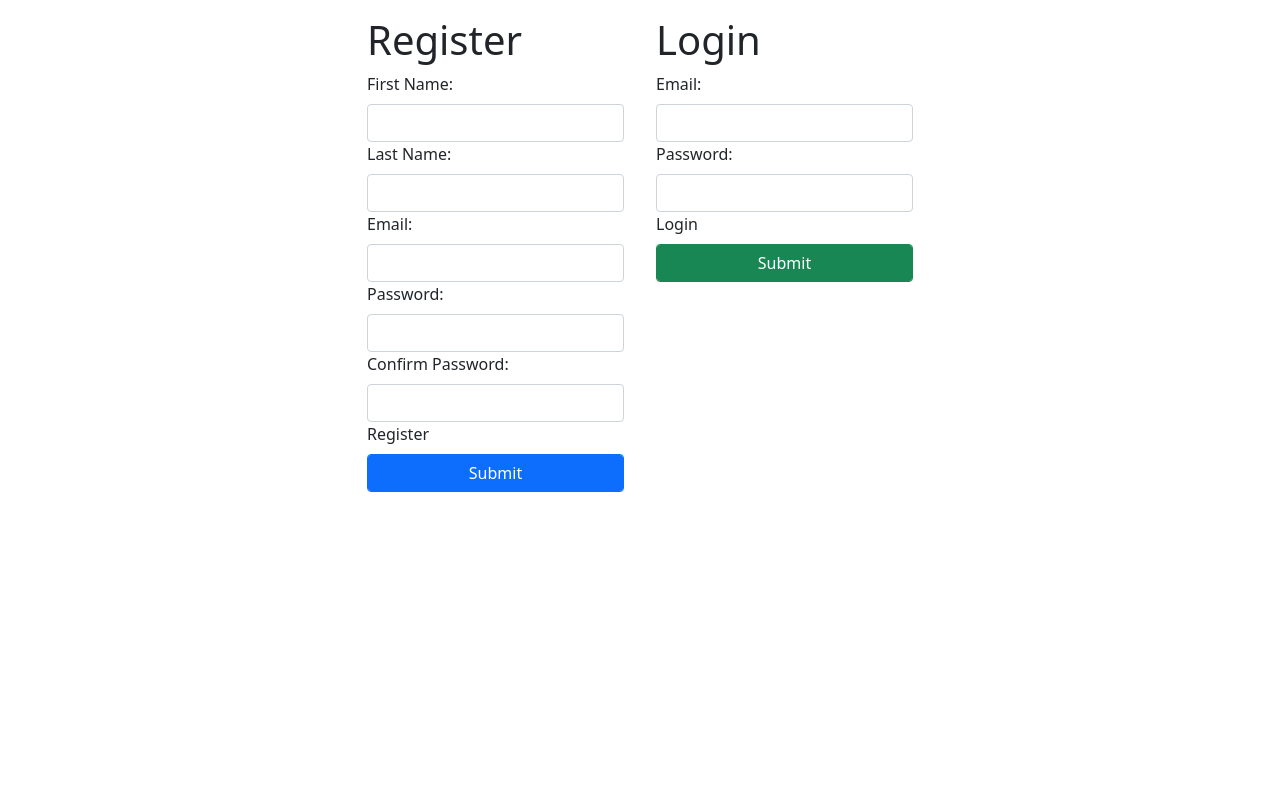
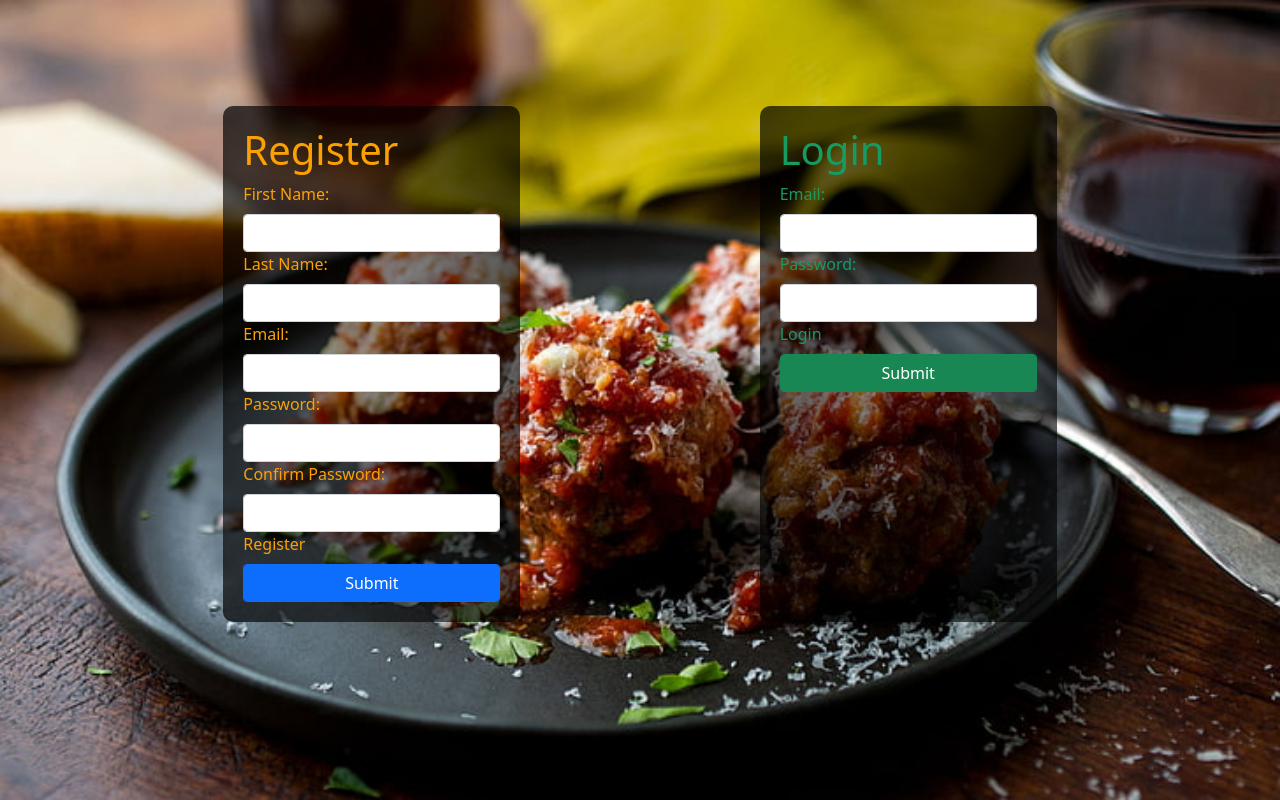
Before and after one commit to DouglasH9/possible_meatball_meter, a Flask app: page / in a window 1280 px wide. Run offline with Flask 2, Linux system fonts and the light colour scheme.

Commit message:
added login reg style

```diff
--- /dev/null
+++ b/flask_app/static/css/login_reg.css
@@ -0,0 +1,22 @@
+body {
+    background-image: url("/static/imgs/meatpaper.jpeg");
+    background-size: cover;
+}
+
+#card_container {
+    margin-top: 7%;
+}
+
+#register_card {
+    color: rgb(252, 161, 3);
+    border-radius: 10px;
+    padding: 20px;
+    background-image: radial-gradient(rgb(0, 0, 0, 0.4), rgb(0,0,0,0.7));
+}
+
+#login_card {
+    color: rgb(23,155,98);
+    border-radius: 10px;
+    padding: 20px;
+    background-image: radial-gradient(rgb(0, 0, 0, 0.4), rgb(0,0,0,0.7));
+}
--- a/flask_app/templates/login_reg.html
+++ b/flask_app/templates/login_reg.html
@@ -5,11 +5,12 @@
     <meta http-equiv="X-UA-Compatible" content="IE=edge">
     <meta name="viewport" content="width=device-width, initial-scale=1.0">
     <link href="https://cdn.jsdelivr.net/npm/bootstrap@5.1.1/dist/css/bootstrap.min.css" rel="stylesheet" integrity="sha384-F3w7mX95PdgyTmZZMECAngseQB83DfGTowi0iMjiWaeVhAn4FJkqJByhZMI3AhiU" crossorigin="anonymous">
+    <link rel="stylesheet" href="{{ url_for('static', filename='css/login_reg.css') }}">
     <title>Login and Registration</title>
 </head>
 <body>
-    <div class="d-flex justify-content-center">
-        <div class="m-3" id="registration">
+    <div class="d-flex justify-content-evenly" id="card_container">
+        <div class="m-3" id="register_card">
             <h1>Register</h1>
             <form action="/register" method="POST">
                 <label class="form-label" for="fName">First Name:</label>
@@ -26,7 +27,7 @@
                 <input class="btn btn-primary form-control" name="submit_reg" type="submit">
             </form>
         </div>
-        <div class="m-3" id="login">
+        <div id="login_card" class="m-3" id="login">
             <h1>Login</h1>
             <form action="/login" method="POST">
                 <label class="form-label" for="email_log">Email:</label>
```
Also changed, not shown: flask_app/static/imgs/meatpaper.jpeg (added).
